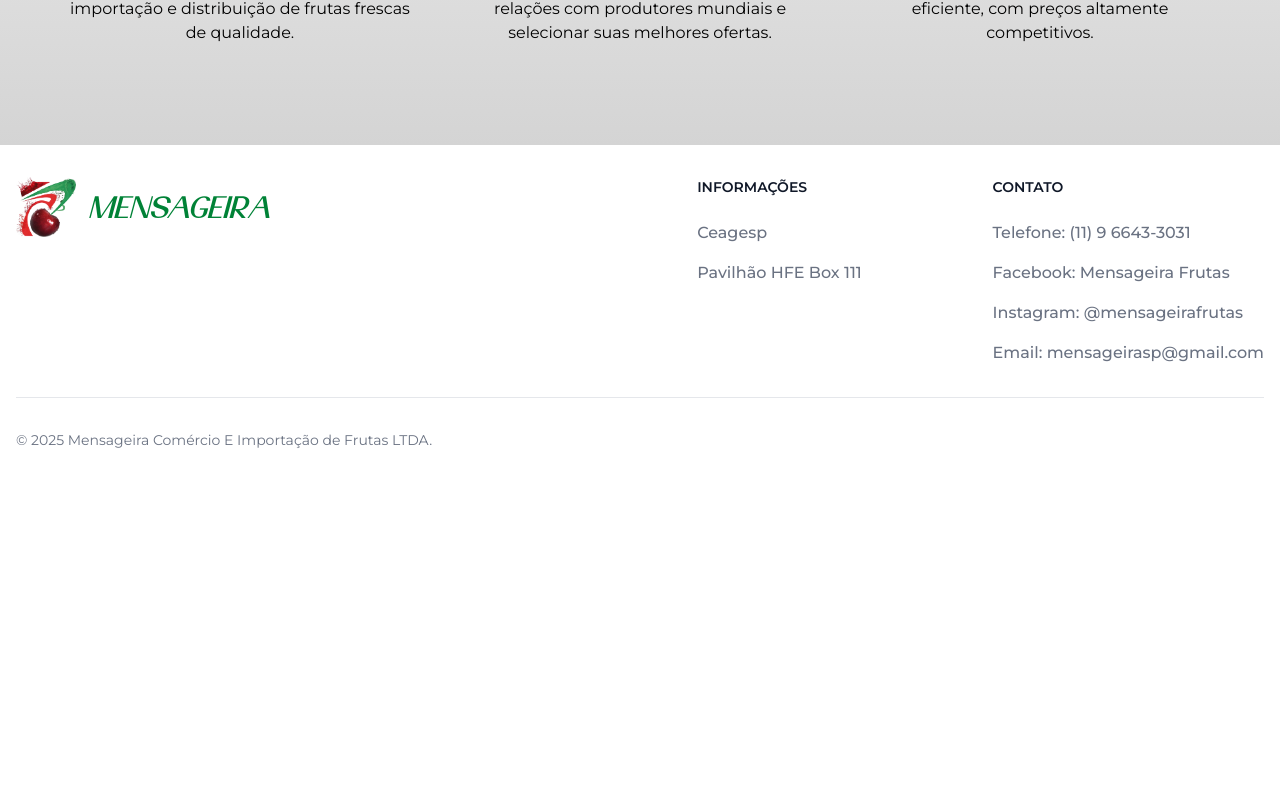
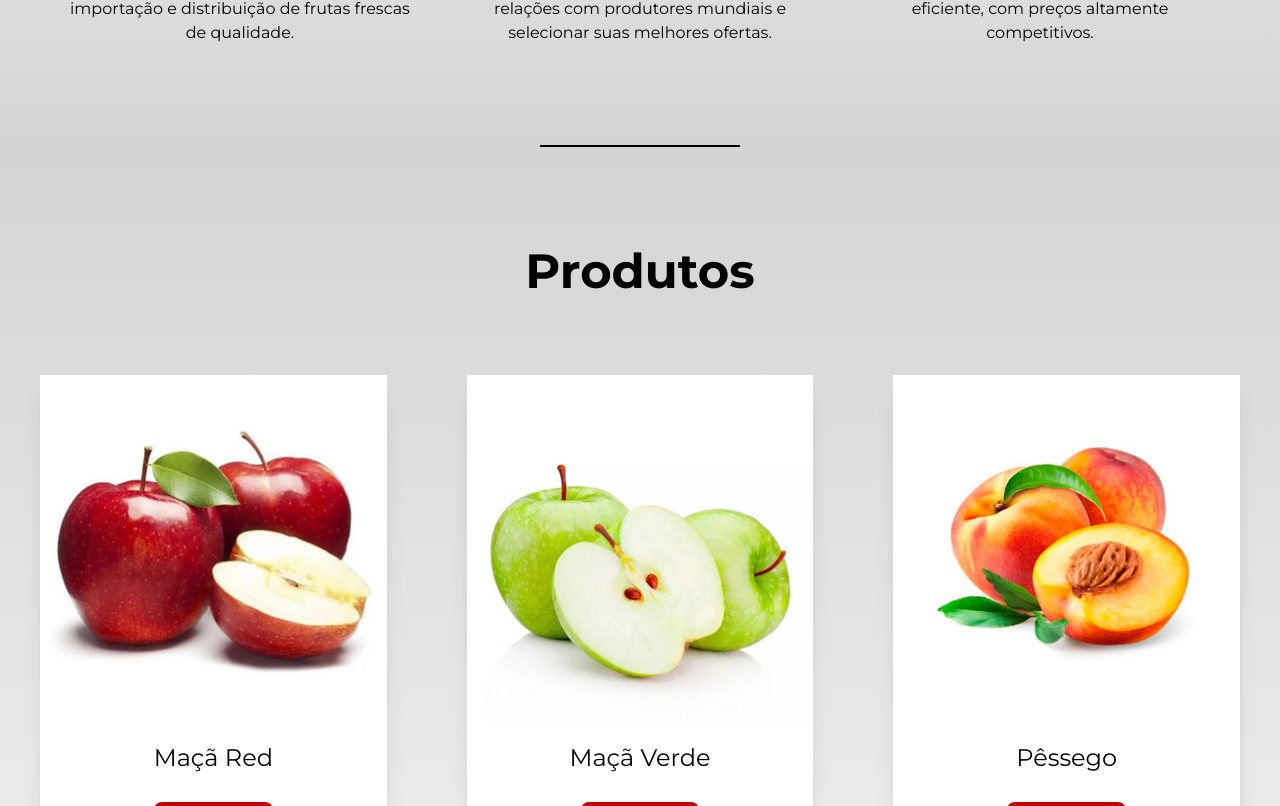
Before and after one commit to OLuizFernando/hortifruti-site, a Next.js app: page / in a window 1280 px wide. Shown: the part 1114-1920 px from the top of the page. Before the commit the page ends 1596 px from the top, so only its background shows below. Built offline with nearby package versions, Linux system fonts and the light colour scheme.

Commit message:
add `Produtos` to `Home`

```diff
--- a/pages/index.js
+++ b/pages/index.js
@@ -2,6 +2,7 @@ import Navbar from "@/components/Navbar";
 import Carousel from "@/components/Carousel";
 import Footer from "@/components/Footer";
 import BemVindos from "@/components/BemVindos";
+import Produtos from "@/components/Produtos";
 
 function Home() {
   return (
@@ -9,6 +10,10 @@ function Home() {
       <Navbar />
       <Carousel />
       <BemVindos />
+      <div className="w-full flex justify-center bg-neutral-300">
+        <div className="border w-50"></div>
+      </div>
+      <Produtos />
       <Footer />
     </>
   );
```
